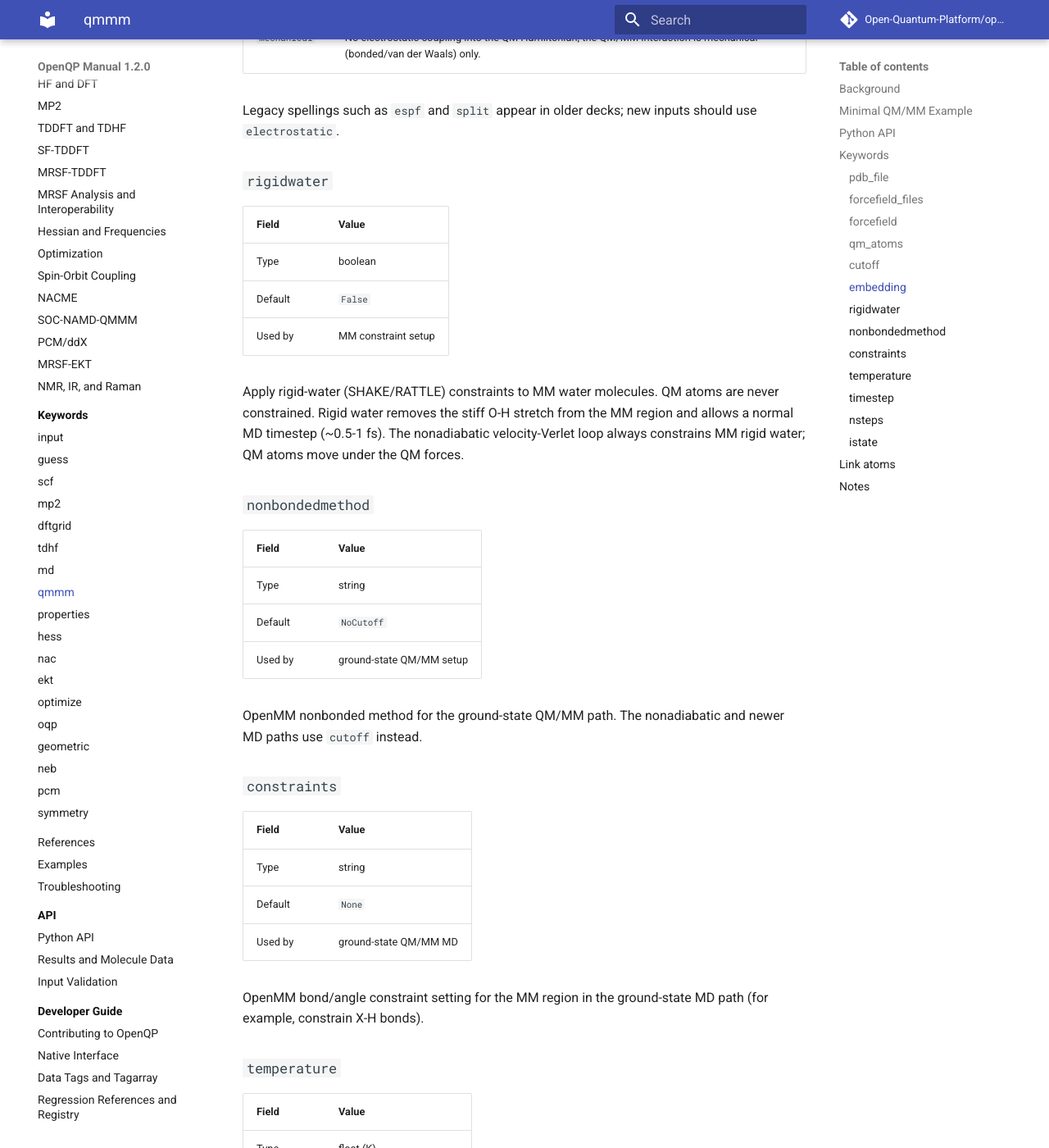
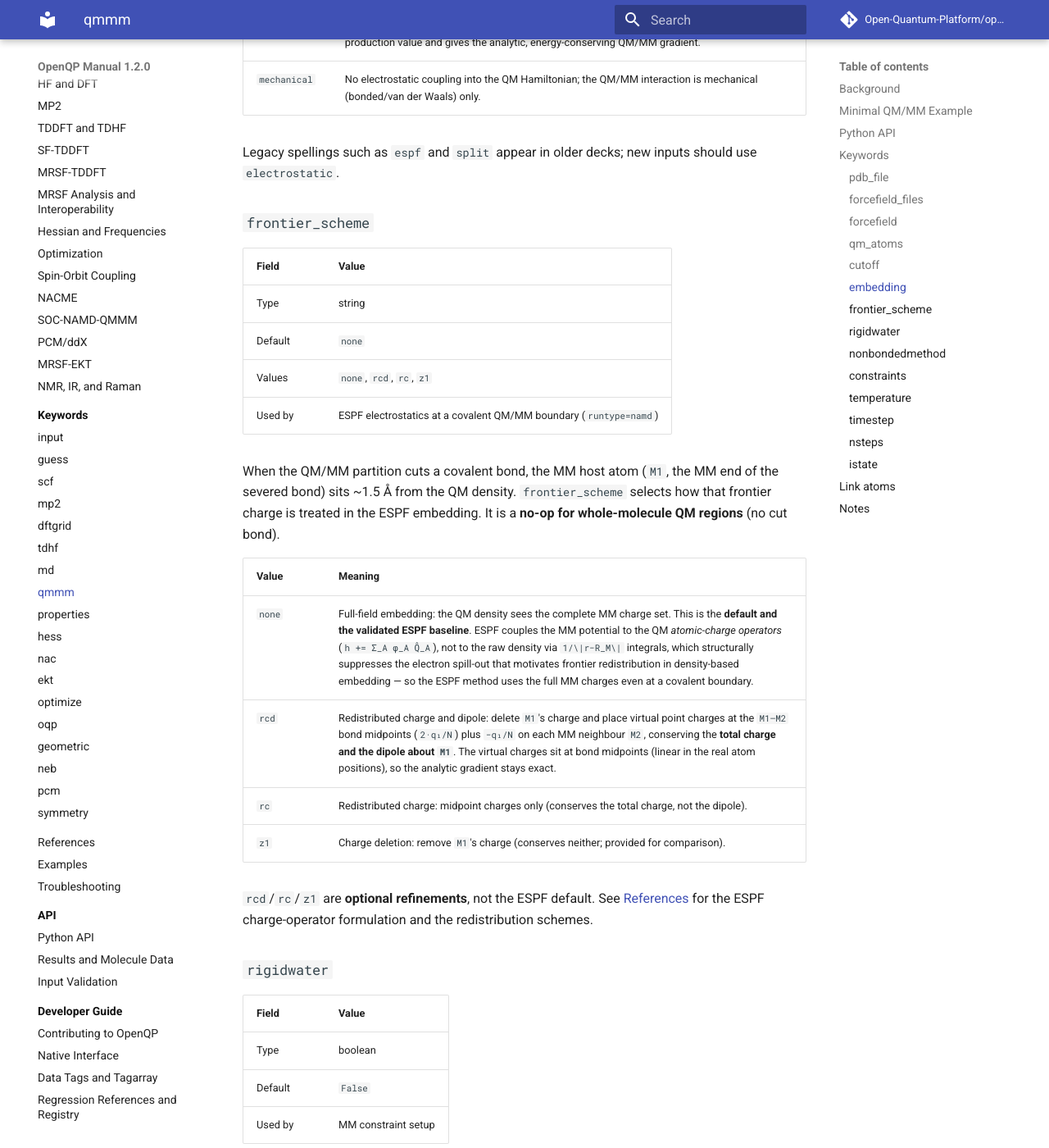
Before and after one commit to Open-Quantum-Platform/openqp-docs, an MkDocs documentation site: the page built from docs/keywords/qmmm.md, in a window 1280 px wide and 1400 px high, scrolled down 4891 px. Shown: the whole window at 82% size. Built offline with MkDocs 1.6.1 and Material for MkDocs 9.7.7, drawn with Linux system fonts in a browser that asks for light colours; comment, search, counter and statistics services are not loaded; some of the changed text lies outside the part shown.

Commit message:
docs(qmmm): document [qmmm] frontier_scheme (covalent-boundary charge treatment)
Add the `frontier_scheme` keyword (none | rcd | rc | z1) documenting the MM
frontier-host charge treatment across a covalent QM/MM cut, grounded in the ESPF
charge-operator formulation (default `none` = full-field ESPF baseline; rcd/rc/z1
optional refinements). Corresponds to openqp PR #258.

Also refresh the now-outdated notes that said covalent QM/MM boundaries are "not
yet available in dynamics": the nonadiabatic path caps cuts with a hydrogen link
atom and treats the frontier charge per frontier_scheme (development preview);
whole-molecule QM regions remain the well-tested case. Note that qm_atoms should
be given in ascending order.

````diff
--- a/docs/keywords/qmmm.md
+++ b/docs/keywords/qmmm.md
@@ -164,11 +164,13 @@ explicit `forcefield_files` value. New QM/MM-MD decks should set
 | Used by | QM/MM molecular dynamics and SOC-NAMD-QMMM |
 
 Zero-based indices of the atoms placed in the QM region, as individual indices
-and/or ranges, e.g. `0 1 2` or `0-2` or `0-8 12 15`. In the nonadiabatic
-(`runtype=namd`) path the QM molecule is built from `qm_atoms` only, so the QM
-selection must be a **whole molecule**; covalent QM/MM boundaries are not yet
-supported in dynamics (see the
-[SOC-NAMD-QMMM scope note](../workflows/soc-namd-qmmm.md#scope-and-limitations)).
+and/or ranges, e.g. `0 1 2` or `0-2` or `0-8 12 15`. Give the indices in
+**ascending order**. Whole-molecule QM selections (e.g. a solute in a solvent
+box) are the common case. When the selection cuts a covalent bond the dangling
+QM bond is capped with a hydrogen [link atom](#link-atoms) and the MM frontier
+charge is treated per [`frontier_scheme`](#frontier_scheme) (development
+preview); see the
+[SOC-NAMD-QMMM scope note](../workflows/soc-namd-qmmm.md#scope-and-limitations).
 
 ### `cutoff`
 
@@ -202,6 +204,31 @@ Selects how the MM environment couples to the QM subsystem.
 
 Legacy spellings such as `espf` and `split` appear in older decks; new inputs
 should use `electrostatic`.
+
+### `frontier_scheme`
+
+| Field | Value |
+| --- | --- |
+| Type | string |
+| Default | `none` |
+| Values | `none`, `rcd`, `rc`, `z1` |
+| Used by | ESPF electrostatics at a covalent QM/MM boundary (`runtype=namd`) |
+
+When the QM/MM partition cuts a covalent bond, the MM host atom (`M1`, the MM end
+of the severed bond) sits ~1.5 Å from the QM density. `frontier_scheme` selects
+how that frontier charge is treated in the ESPF embedding. It is a **no-op for
+whole-molecule QM regions** (no cut bond).
+
+| Value | Meaning |
+| --- | --- |
+| `none` | Full-field embedding: the QM density sees the complete MM charge set. This is the **default and the validated ESPF baseline**. ESPF couples the MM potential to the QM *atomic-charge operators* (`h += Σ_A φ_A Q̂_A`), not to the raw density via `1/\|r−R_M\|` integrals, which structurally suppresses the electron spill-out that motivates frontier redistribution in density-based embedding — so the ESPF method uses the full MM charges even at a covalent boundary. |
+| `rcd` | Redistributed charge and dipole: delete `M1`'s charge and place virtual point charges at the `M1–M2` bond midpoints (`2·q₁/N`) plus `−q₁/N` on each MM neighbour `M2`, conserving the **total charge and the dipole about `M1`**. The virtual charges sit at bond midpoints (linear in the real atom positions), so the analytic gradient stays exact. |
+| `rc` | Redistributed charge: midpoint charges only (conserves the total charge, not the dipole). |
+| `z1` | Charge deletion: remove `M1`'s charge (conserves neither; provided for comparison). |
+
+`rcd`/`rc`/`z1` are **optional refinements**, not the ESPF default. See
+[References](../references.md#qmmm-espf-embedding) for the ESPF charge-operator
+formulation and the redistribution schemes.
 
 ### `rigidwater`
 
@@ -294,14 +321,19 @@ g = (r_H + r_QM) / (r_QM + r_MM)
 ```
 
 where `r_H`, `r_QM`, and `r_MM` are the covalent radii of hydrogen and of the QM
-and MM boundary atoms. Only hydrogen capping is currently supported.
+and MM boundary atoms. Only hydrogen capping is currently supported. The
+link-atom energy gradient is redistributed onto its two real host atoms by the
+chain rule of this scaled position, so no extra degrees of freedom are added.
 
-!!! note "Link atoms are single-point / ground-state only"
+Across a covalent boundary the MM frontier-host charge is treated per
+[`frontier_scheme`](#frontier_scheme) (default `none` = full-field ESPF).
+
+!!! note "Covalent boundaries in dynamics are a development preview"
     Automatic link-atom capping applies to the single-point and ground-state
-    QM/MM paths. The nonadiabatic (`runtype=namd`,
-    [SOC-NAMD-QMMM](../workflows/soc-namd-qmmm.md)) path builds the QM molecule
-    from `qm_atoms` only and therefore supports **whole-molecule** QM regions;
-    covalent QM/MM boundaries in dynamics are not yet available.
+    QM/MM paths and to the nonadiabatic (`runtype=namd`,
+    [SOC-NAMD-QMMM](../workflows/soc-namd-qmmm.md)) path. Whole-molecule QM
+    regions are the well-tested case; covalent QM/MM boundaries in dynamics are a
+    development preview.
 
 ## Notes
 
````
